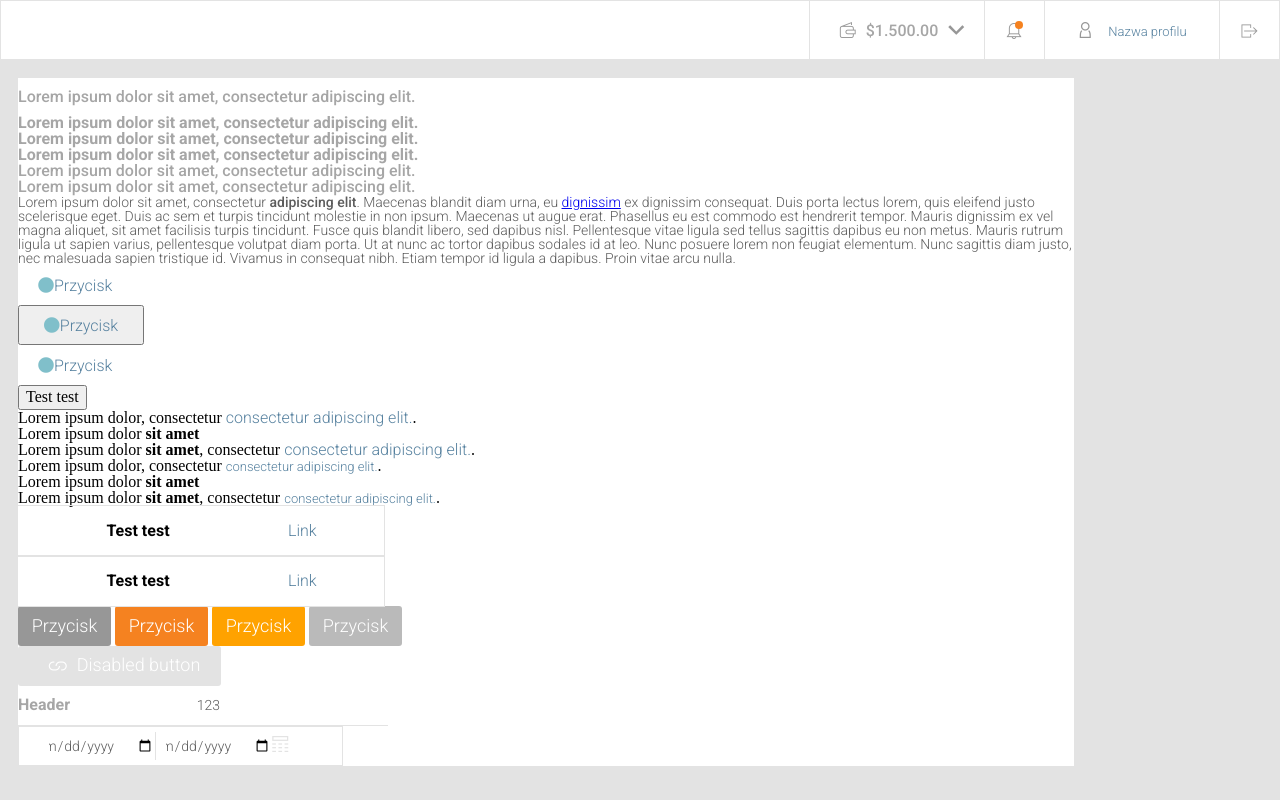
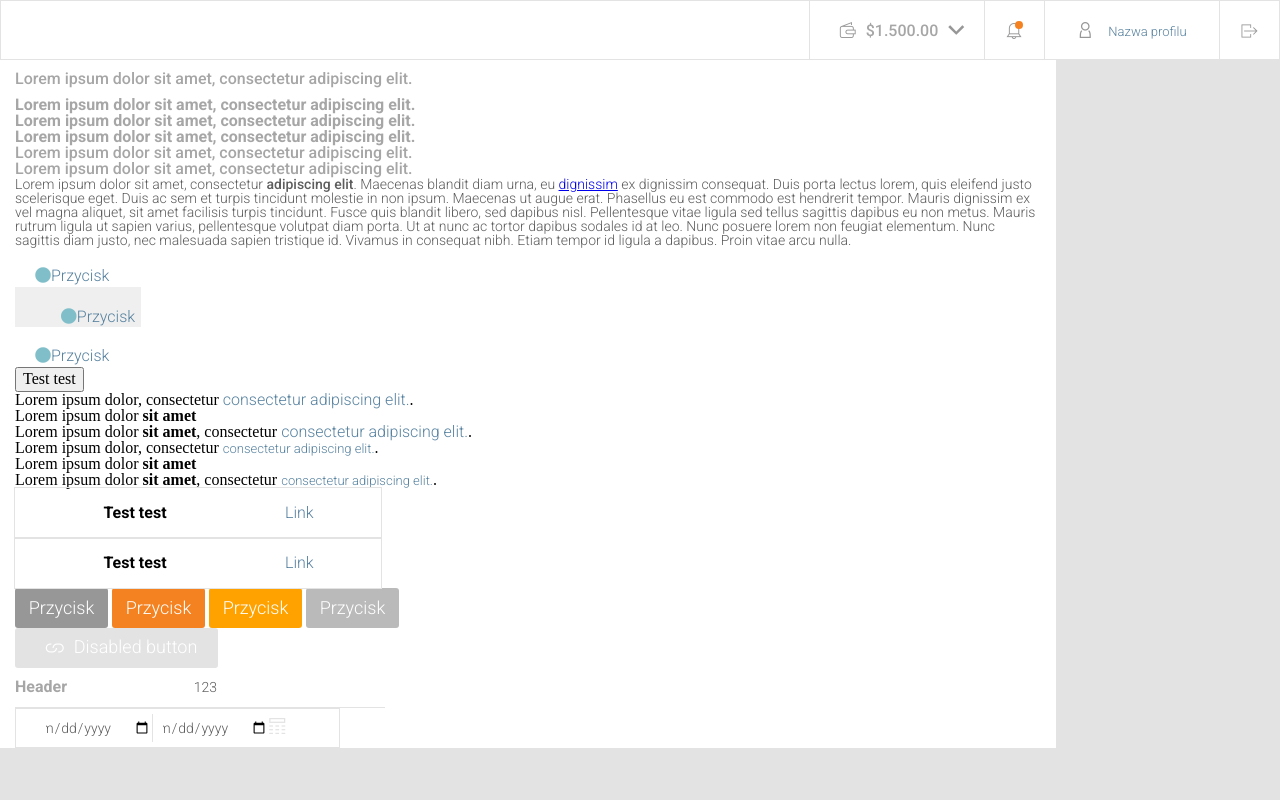
Before and after one commit to Patryk-Rozwadowski/admin-panel, a website: page styleguide.html in a window 1280 px wide. Drawn offline with Linux system fonts and the light colour scheme.

Commit message:
Fix for sass mixins / classes

```diff
--- a/sass/_layout.scss
+++ b/sass/_layout.scss
@@ -1,3 +1,21 @@
+// SCROLL WRAPPER
+
+.scroll-wrapper {
+  display: block;
+  width: 100%;
+  overflow-x: auto;
+}
+
+.scroll-wrapper table {
+  width: 100%;
+  max-width: 100%;
+}
+
+.row {
+  display:flex;
+  flex-direction: row;
+  flex-wrap:wrap;
+}
 
 @media only screen and (max-width : 1200px) {
 
@@ -10,11 +28,3 @@
 @media only screen and (max-width : 767px) {
 
 }
-
-@media only screen and (max-width : 480px) {
-
-}
-
-@media only screen and (max-width : 320px) {
-
-}
--- a/sass/_variables.scss
+++ b/sass/_variables.scss
@@ -12,29 +12,37 @@ $page-header-color: #a6a6a6;
 $section-text-color: #5d5d5d;
 /* Fonts */
 @mixin page-header {
-  font-family: 'Roboto', sans-serif;
-  font-weight: 500;
-  font-size:16px;
+  font: {
+    family: 'Roboto', sans-serif;
+    weight: 500;
+    size: 16px;
+  }
   color: $page-header-color;
 }
 @mixin section-header {
-  font-family: 'Roboto', sans-serif;
-  font-weight: 700;
-  font-size:16px;
+  font: {
+    family: 'Roboto', sans-serif;
+    weight: 700;
+    size: 16px;
+  }
   color:$section-header-color;
 }
 @mixin section-text {
-  font-family: 'Roboto', sans-serif;
-  font-weight: 300;
-  font-size:14px;
+  font: {
+    family: 'Roboto', sans-serif;
+    weight: 300;
+    size: 14px;
+  }
   color: $section-text-color;
 }
 
 /* LINKS */
 @mixin large-link {
-  font-family: 'Roboto', sans-serif;
-  font-weight: 300;
-  font-size:16px;
+  font: {
+    family: 'Roboto', sans-serif;
+    weight: 300;
+    size: 16px;
+  }
   color: #56819f;
   text-decoration: none;
 }
@@ -46,12 +54,7 @@ $section-text-color: #5d5d5d;
 @mixin tab {
   width:126px;
   height:40px;
-  font-family: 'Roboto', sans-serif;
-  font-weight: 300;
-  font-size:16px;
-  display:flex;
-  justify-content:center;
-  align-items: center;
+  border:0;
   text-decoration: none;
 }
 
--- a/sass/sections/_main.scss
+++ b/sass/sections/_main.scss
@@ -1,5 +1,4 @@
 // MAIN
-
 body {
   position:relative;
   background-color:$light-grey;
@@ -11,5 +10,6 @@ main {
 @mixin container {
   max-width:1056px;
   background-color:$white;
-  margin:18px;
+  padding-left: 15px;
+  padding-right: 15px;
 }
--- a/sass/style.scss
+++ b/sass/style.scss
@@ -16,7 +16,6 @@
 }
 
 // MAIN
-
 .container {
   @include container;
 }
@@ -37,7 +36,7 @@
   @include large-link;
 }
 .small-link {
-  @extend .large-link;
+  @include large-link;
   font-size: 13px;
 }                                       ////////// DODAC SVG!
 [class*="link"]:hover {
@@ -47,15 +46,14 @@
 // TABS
 .tab {
   @include tab;
-}
-.tab--hover:hover {
-  background-color:#f3f3f1;
-  cursor: pointer;
-}
-.tab--focus:focus {
-  @extend .tab;
-  background-color:#f3f3f1;
-  cursor: pointer;
+  &:hover {
+    background-color:#f3f3f1;
+    cursor: pointer;
+  }
+  &:focus {
+    background-color:#f3f3f1;
+    cursor: pointer;
+  }
 }
 // TABLE
 .table {
--- a/styleguide.html
+++ b/styleguide.html
@@ -36,8 +36,10 @@
       <h5 class="page-header">Lorem ipsum dolor sit amet, consectetur adipiscing elit.</h5>
       <h6 class="page-header">Lorem ipsum dolor sit amet, consectetur adipiscing elit.</h6>
       <p class="section-text">Lorem ipsum dolor sit amet, consectetur <strong>adipiscing elit</strong>. Maecenas blandit diam urna, eu <a href="#">dignissim</a> ex dignissim consequat. Duis porta lectus lorem, quis eleifend justo scelerisque eget. Duis ac sem et turpis tincidunt molestie in non ipsum. Maecenas ut augue erat. Phasellus eu est commodo est hendrerit tempor. Mauris dignissim ex vel magna aliquet, sit amet facilisis turpis tincidunt. Fusce quis blandit libero, sed dapibus nisl. Pellentesque vitae ligula sed tellus sagittis dapibus eu non metus. Mauris rutrum ligula ut sapien varius, pellentesque volutpat diam porta. Ut at nunc ac tortor dapibus sodales id at leo. Nunc posuere lorem non feugiat elementum. Nunc sagittis diam justo, nec malesuada sapien tristique id. Vivamus in consequat nibh. Etiam tempor id ligula a dapibus. Proin vitae arcu nulla.</p>
-      <div class="tab" href="#"><i class="fas fa-circle"><a href="#" class="large-link margin-left">Przycisk</a></i></div>
-      <button class="tab tab--hover" href="#"><i class="fas fa-circle"><a href="#" class="large-link margin-left">Przycisk</a></i></button>
+      <div class="tab" href="#">
+        <span class="fas fa-circle"><span><a href="#" class="large-link margin-left">Przycisk</a>
+      </div>
+      <button class="tab" href="#"><i class="fas fa-circle"><a href="#" class="large-link margin-left">Przycisk</a></i></button>
       <div class="tab tab--focus" href="#"><i class="fas fa-circle"><a href="#" class="large-link margin-left">Przycisk</a></i></div>
       <button>Test test</button>
       <ul>
```
Also changed, not shown: stylesheets/style.css.
